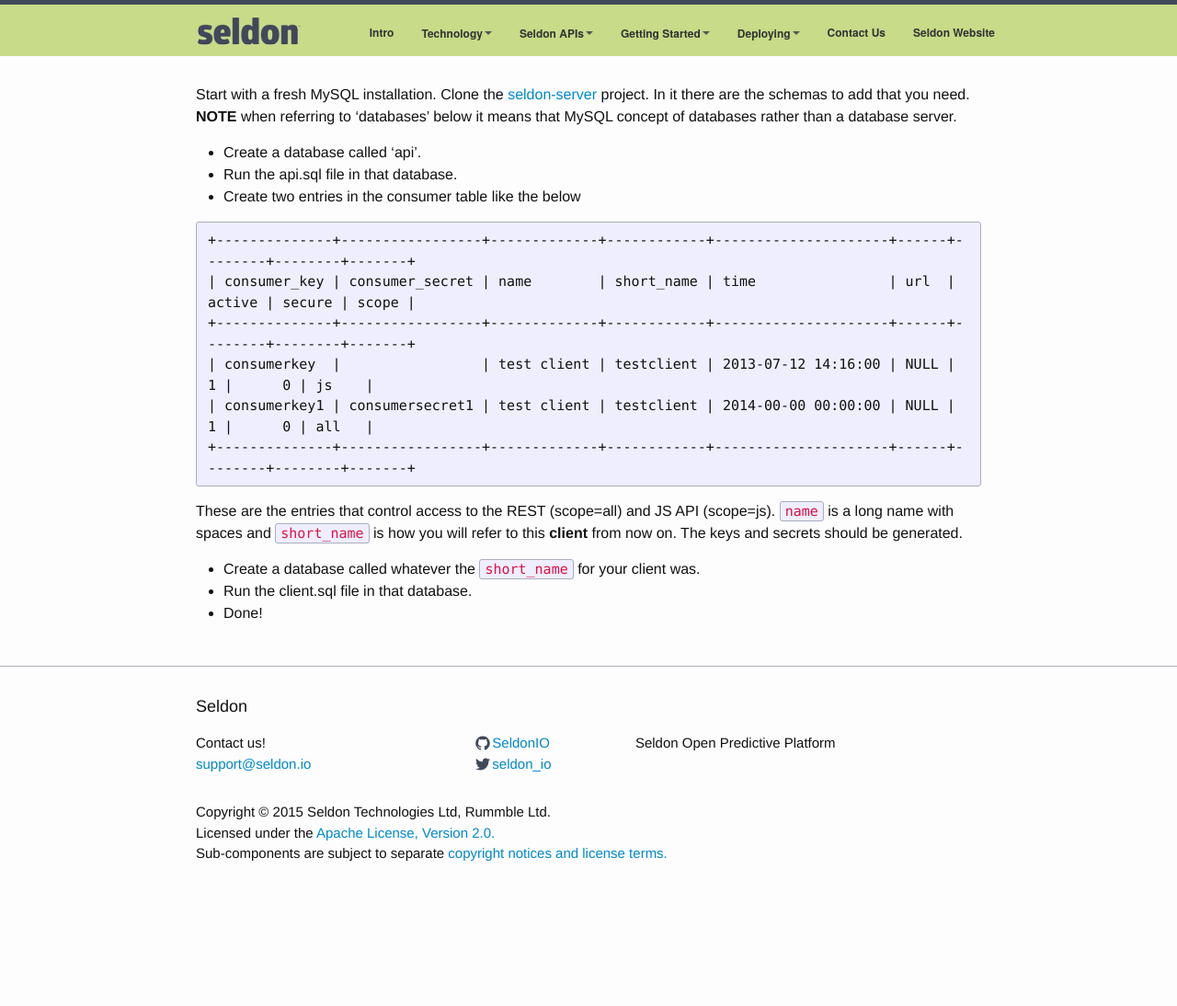
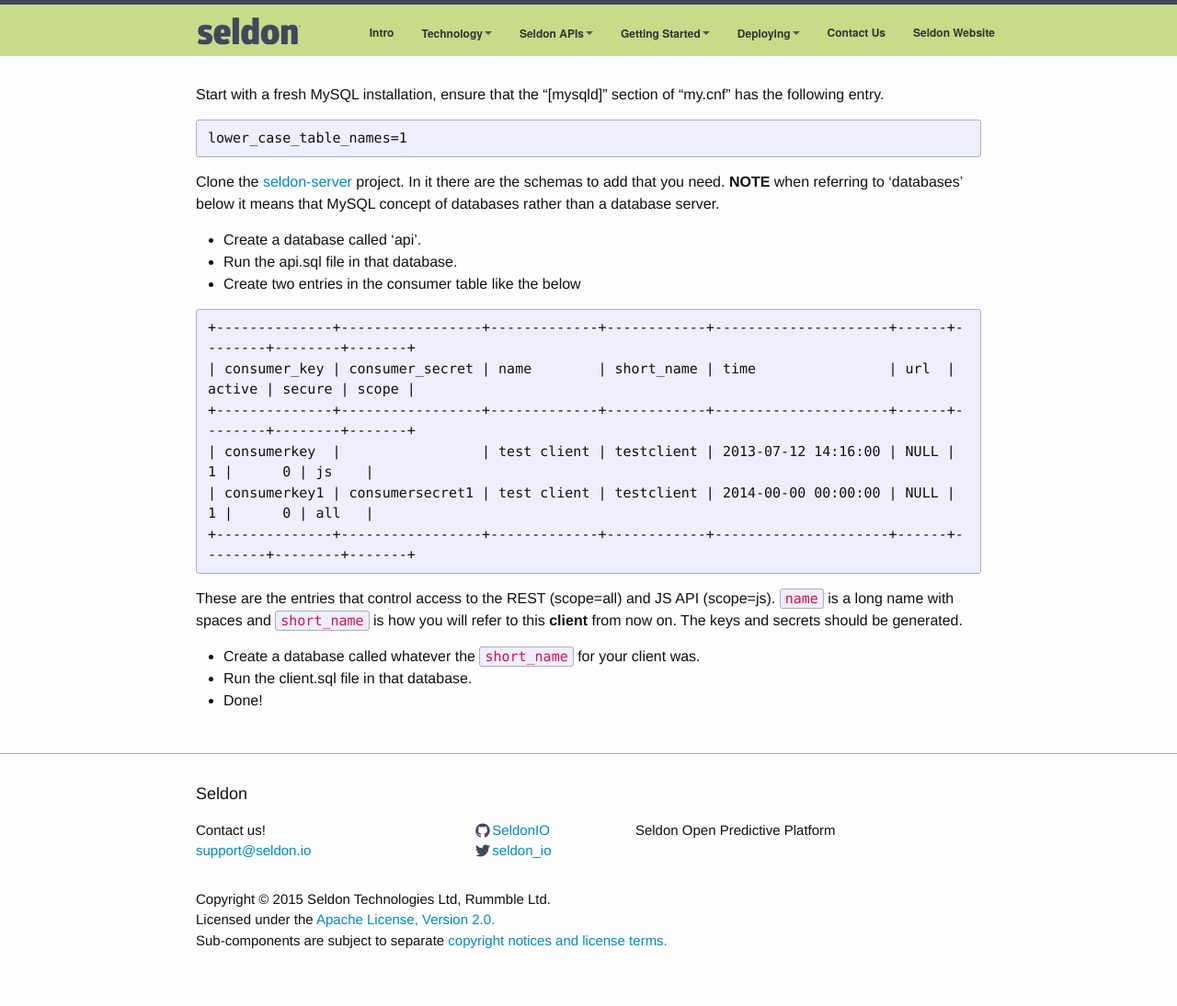
Before and after one commit to SeldonIO/seldonio.github.com, a Jekyll site: the page built from db-build-and-deploy.md, in a window 1280 px wide. Shown: the whole page at 92% size. Built offline with Jekyll 4.4.1, drawn with Linux system fonts in a browser that asks for light colours; before the commit the page ends 1000 px from its top, so only the background shows below that; grey boxes are pictures that could not be loaded.

Commit message:
"lower_case_table_names" note added to MySQL install

```diff
--- a/db-build-and-deploy.md
+++ b/db-build-and-deploy.md
@@ -3,7 +3,12 @@ layout: default
 title: Introduction
 ---
 
-Start with a fresh MySQL installation. Clone the [seldon-server](https://github.com/SeldonIO/seldon-server) project. In it there are the schemas to add that you need. **NOTE** when referring to 'databases' below it means that MySQL concept of databases rather than a database server.
+Start with a fresh MySQL installation, ensure that the "[mysqld]" section of "my.cnf" has the following entry.
+{% highlight text %}
+lower_case_table_names=1
+{% endhighlight %}
+
+Clone the [seldon-server](https://github.com/SeldonIO/seldon-server) project. In it there are the schemas to add that you need. **NOTE** when referring to 'databases' below it means that MySQL concept of databases rather than a database server.
 
 * Create a database called 'api'.
 * Run the api.sql file in that database.
```
